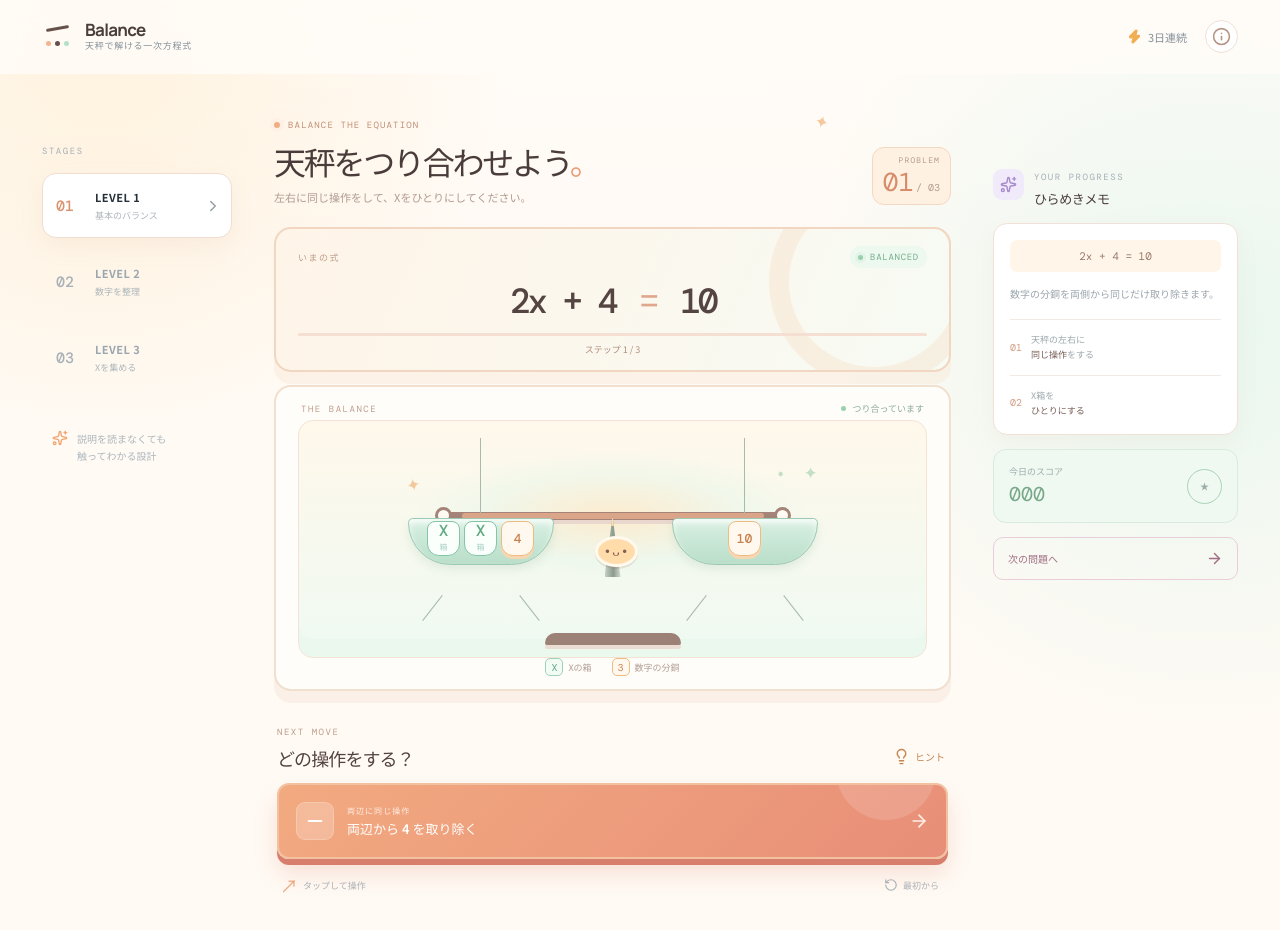
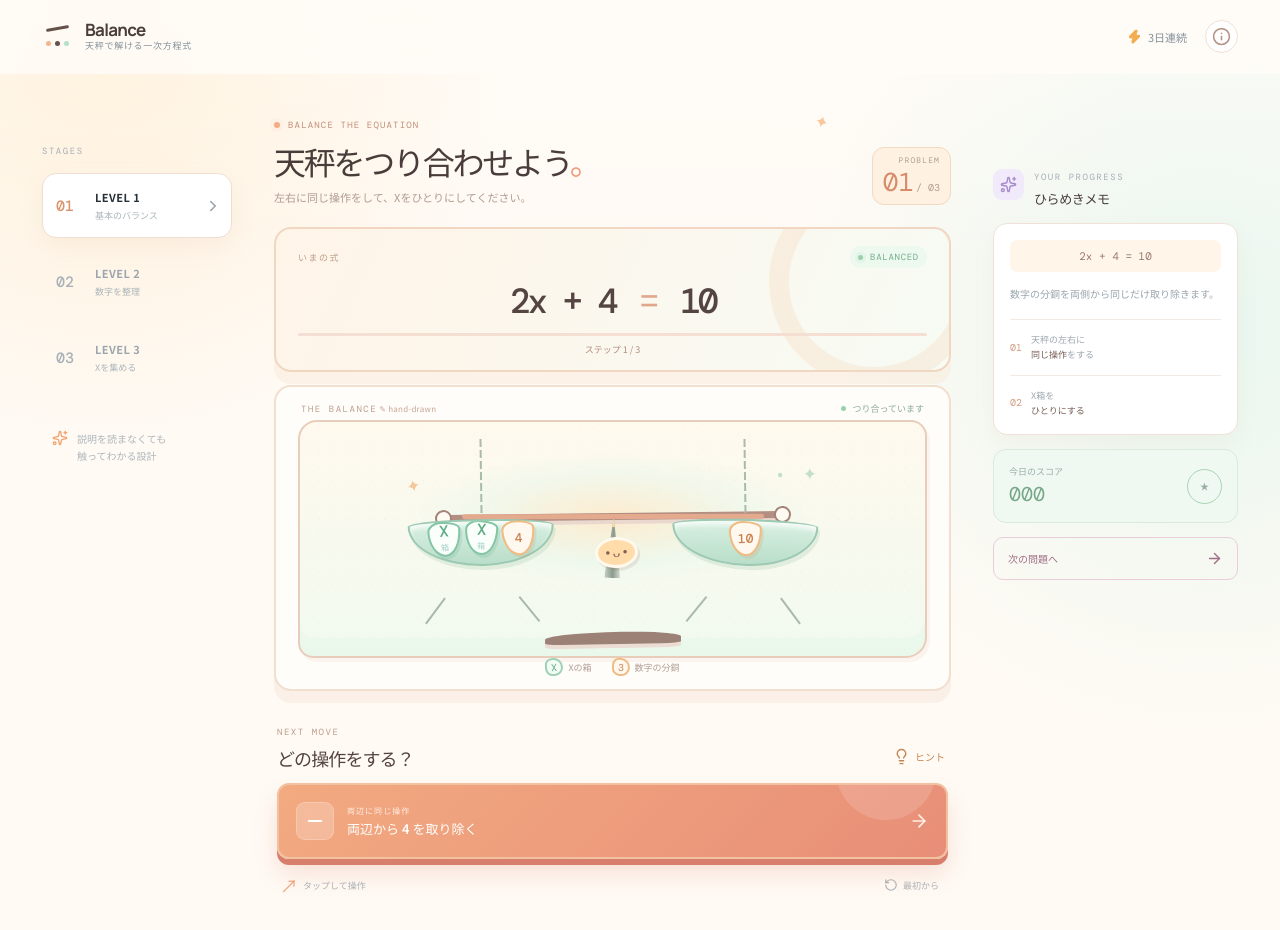
Before and after one commit to knnkanda/Balance-Linear-Equations, a React (Vite) app: page / in a window 1280 px wide. Shown: the top 930 px of the page. Built offline with nearby package versions, Linux system fonts and the light colour scheme.

Commit message:
Add pastel hand-drawn balance illustration

```diff
--- a/src/styles.css
+++ b/src/styles.css
@@ -72,6 +72,25 @@ h1 { color: #493c3a; } h1 span { color: #e99d78; } .live-dot { background: #f1ad
 .balance-card { border-width: 2px; border-color: #f1dfcf; padding-top: 15px; box-shadow: 0 12px 0 rgba(239,216,197,.3); }
 .balance-card-top { padding: 0 3px; }
 .balance-scene { height: 238px; margin-top: 5px; background: linear-gradient(180deg, #fff8eb 0%, #effaf2 100%); border: 1px solid #f4e3d5; box-shadow: inset 0 -18px 0 rgba(216,239,224,.23); }
+.balance-scene { position: relative; background-color: #fffaf0; background-image: radial-gradient(rgba(220,177,143,.16) .8px, transparent .8px), linear-gradient(180deg, #fff9ee 0%, #f1faef 100%); background-size: 13px 13px, 100% 100%; border: 2px solid #e8cdbb; border-radius: 19px 16px 21px 15px; box-shadow: inset 0 -18px 0 rgba(216,239,224,.28), 3px 4px 0 rgba(222,181,153,.14); }
+.balance-scene { isolation: isolate; }
+.balance-scene .pan-string { background: repeating-linear-gradient(175deg, #a9bba9 0 8px, transparent 8px 11px); width: 2px; transform: rotate(-.8deg); }
+.balance-scene .pan { border-width: 2px; border-radius: 46% 54% 48% 52% / 14% 15% 85% 86%; transform: rotate(-1.2deg); box-shadow: inset 0 4px 5px rgba(255,255,255,.78), 2px 4px 0 rgba(115,169,133,.16); }
+.balance-scene .pan-wrap.right .pan { transform: rotate(1.3deg); }
+.balance-scene .pan:before, .balance-scene .pan:after { width: 2px; }
+.balance-scene .beam { height: 7px; background: #b38e82; transform: rotate(-.7deg); box-shadow: 2px 4px 0 #ead8ce; }
+.balance-scene .beam:after { background: #e3aa8e; transform: rotate(.6deg); }
+.balance-scene .beam-cap { border-width: 2px; transform: rotate(-8deg); }
+.balance-scene .beam-cap.right { transform: rotate(8deg); }
+.balance-scene .balance-pivot { transform: rotate(1.5deg); }
+.balance-scene .balance-base { transform: rotate(-1deg); border-radius: 56% 44% 15% 12%; }
+.balance-scene .weight { border-width: 2px; border-radius: 40% 60% 48% 52% / 28% 22% 78% 72%; transform: rotate(-3deg); box-shadow: 2px 3px 0 rgba(96,157,119,.16); }
+.balance-scene .weight:nth-child(even) { transform: rotate(3deg) translateY(-1px); }
+.balance-scene .weight.number { box-shadow: 2px 3px 0 rgba(206,138,88,.16); }
+.balance-face { border-width: 2px; transform: rotate(-4deg); box-shadow: 2px 3px 0 rgba(143,104,86,.14); }
+.balance-legend .legend-x, .balance-legend .legend-number { border-width: 2px; border-radius: 42% 58% 53% 47%; transform: rotate(-4deg); }
+.balance-legend .legend-number { transform: rotate(4deg); }
+.balance-card-top .balance-title:after { content: '  ✎ hand-drawn'; color: #c9a394; font-family: 'Noto Sans JP'; letter-spacing: .03em; font-size: 8px; }
 .balance-scene:before, .balance-scene:after { position: absolute; z-index: 1; color: #f0b579; font-size: 17px; opacity: .7; }
 .balance-scene:before { content: '✦'; left: 17%; top: 50px; transform: rotate(-14deg); }
 .balance-scene:after { content: '•  ✦'; right: 16%; top: 38px; letter-spacing: 8px; color: #acd5b7; }
```
